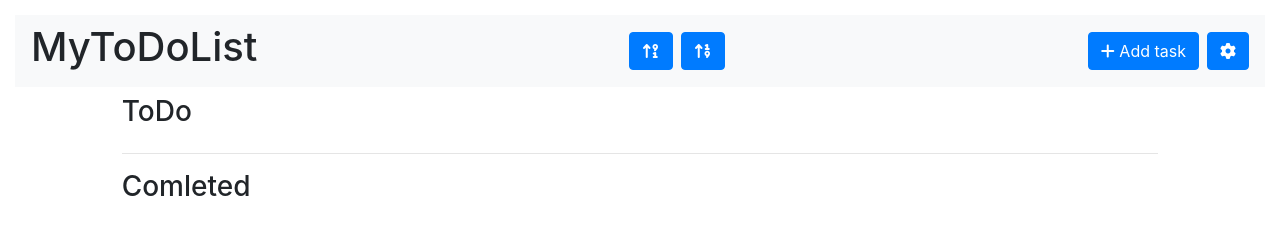
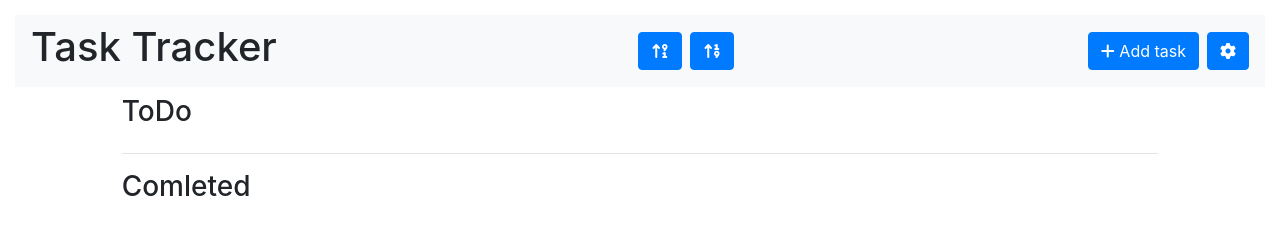
Before and after one commit to HooliganGS/Task-tracker, a plain HTML site: page index.html in a window 1280 px wide. Drawn offline with nearby package versions, Linux system fonts and the light colour scheme.

Commit message:
fix: fixed description

```diff
--- a/index.html
+++ b/index.html
@@ -13,7 +13,7 @@
 <body cz-shortcut-listen="true">
     <div class="container-fluid wrapper">
         <nav class="navbar navbar-light bg-light">
-            <h1>MyToDoList</h1>
+            <h1>Task Tracker</h1>
             <div class="d-flex">
                 <button id="sort-from-new" type="button" class="btn btn-primary mx-2"><i class="fas fa-sort-numeric-up-alt" aria-hidden="true"></i></button>
                 <button id="sort-from-old" type="button" class="btn btn-primary"><i class="fas fa-sort-numeric-up" aria-hidden="true"></i></button>
```
